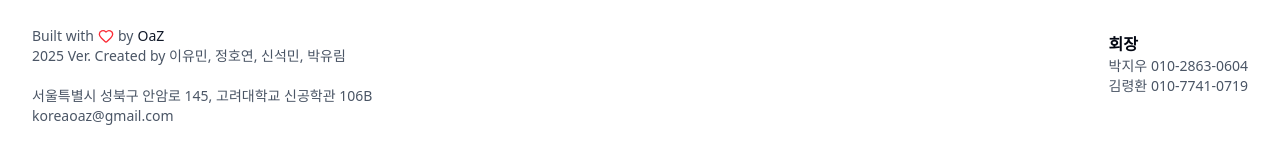
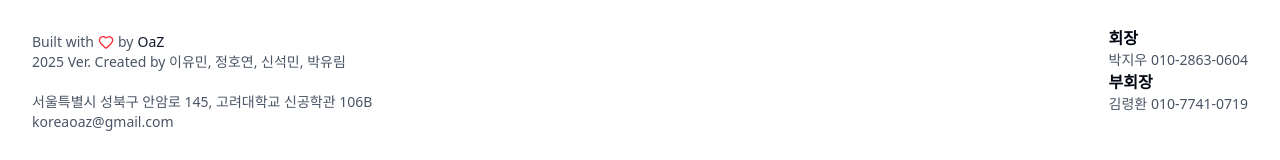
Before and after one commit to koreaoaz/oazkorea_web, a Next.js app: page /about/executive-team in a window 1280 px wide. Shown: the part 380-540 px from the top of the page. Built offline with nearby package versions, Linux system fonts and the light colour scheme; no server answers.

Commit message:
[Update] Footer

```diff
--- a/src/components/home/Footer.tsx
+++ b/src/components/home/Footer.tsx
@@ -106,6 +106,7 @@ export default function Footer() {
           <div>
             <p className="text-gray-950 text-base font-bold mt-4 sm:mt-0">회장</p>
             <p className="text-gray-600 text-sm mt-4 sm:mt-0">박지우 010-2863-0604</p>
+            <p className="text-gray-950 text-base font-bold mt-4 sm:mt-0">부회장</p>
             <p className="text-gray-600 text-sm mt-4 sm:mt-0">김령환 010-7741-0719</p><p>&nbsp;</p>
           </div>
         </motion.div>
```
